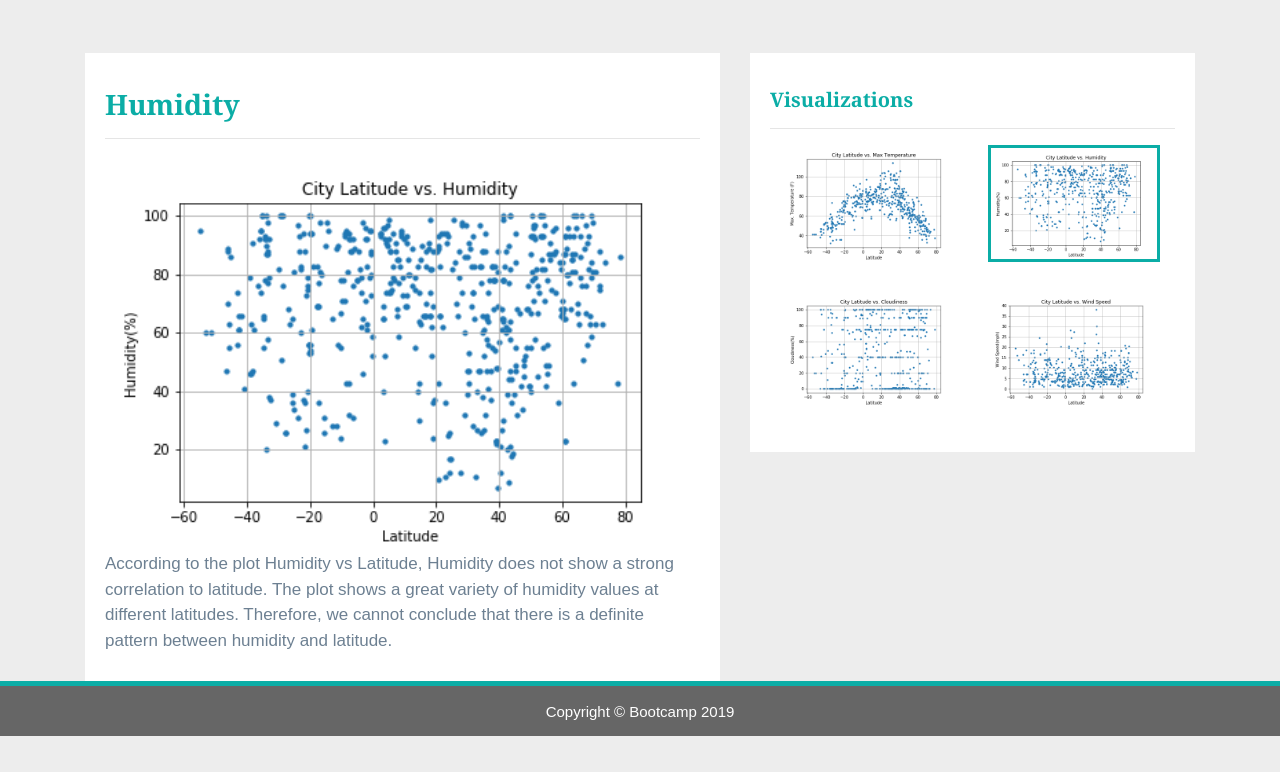
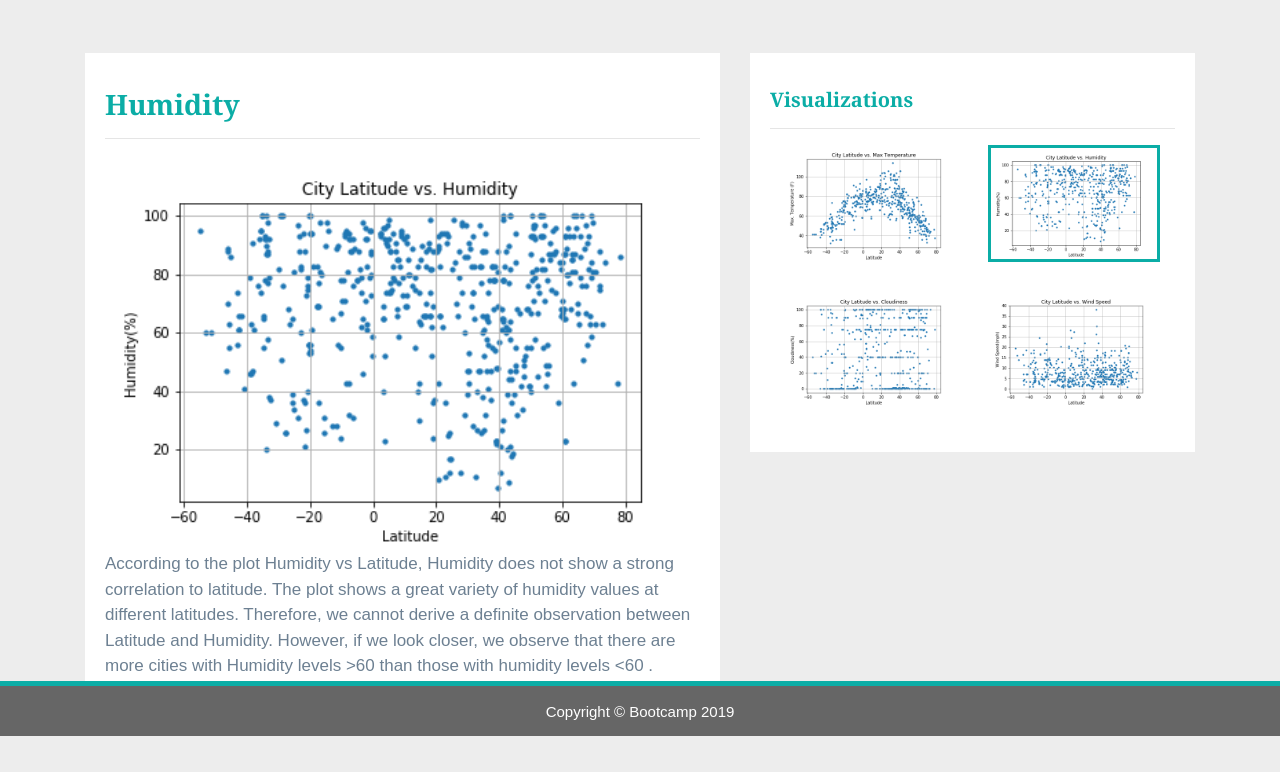
Before and after one commit to priyankasagi1991/priyanka.github.io, a plain HTML site: page Humidity.html in a window 1280 px wide. Shown: the part 64-836 px from the top of the page. Before the commit the page ends 810 px from the top, so only its background shows below. Drawn offline with nearby package versions, Linux system fonts and the light colour scheme.

Commit message:
Update Humidity.html

```diff
--- a/Humidity.html
+++ b/Humidity.html
@@ -61,8 +61,8 @@
           <hr>
           <img src="Humidity_vs_Latitude.png" alt="Humidity Graph">
           <p>According to the plot Humidity vs Latitude, Humidity does not show a strong correlation to latitude. The plot shows a great variety of
-            humidity values at different latitudes. Therefore, we cannot conclude that there is a definite
-            pattern between humidity and latitude.</p>
+            humidity values at different latitudes. Therefore, we cannot derive a definite observation between Latitude and Humidity.
+            However, if we look closer, we observe that there are more cities with Humidity levels >60 than those with humidity levels <60 .</p>
         </div>
       </div>
       <div class="col-lg-5 col-md-12">
```
